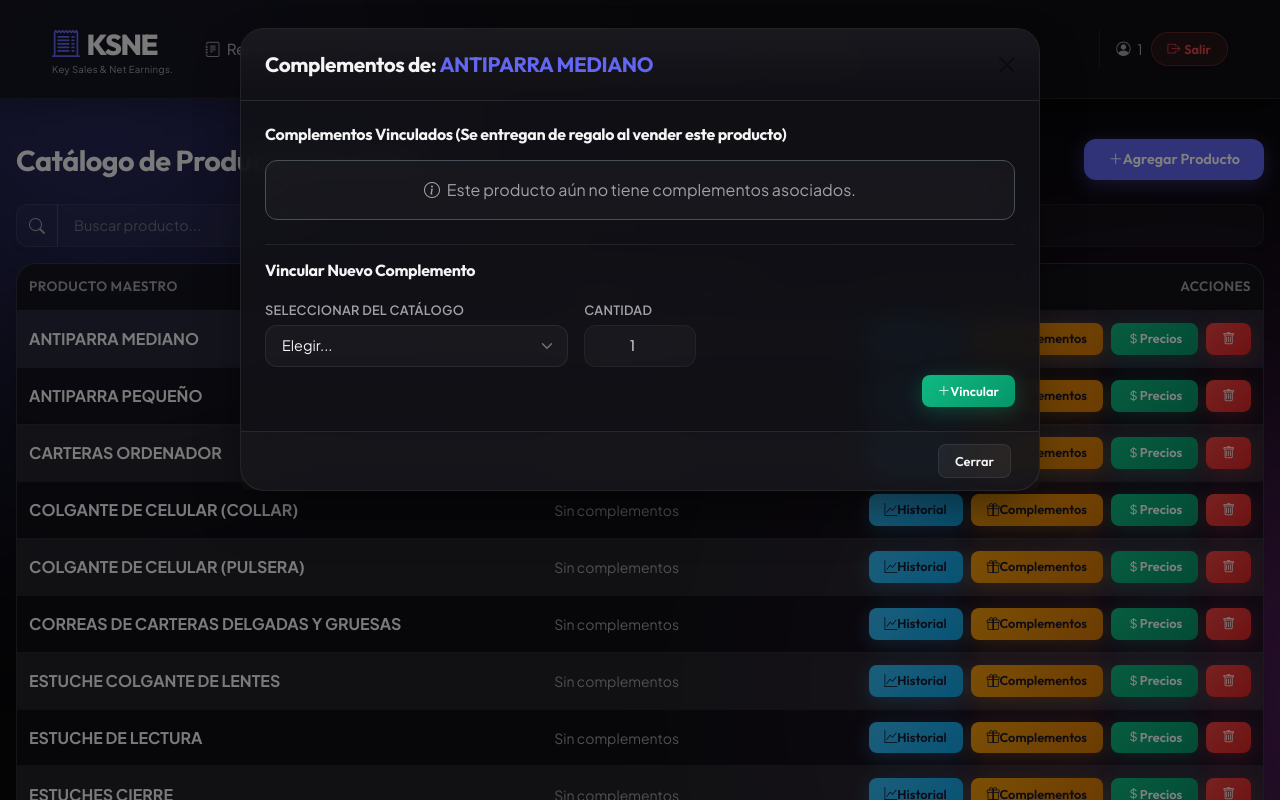
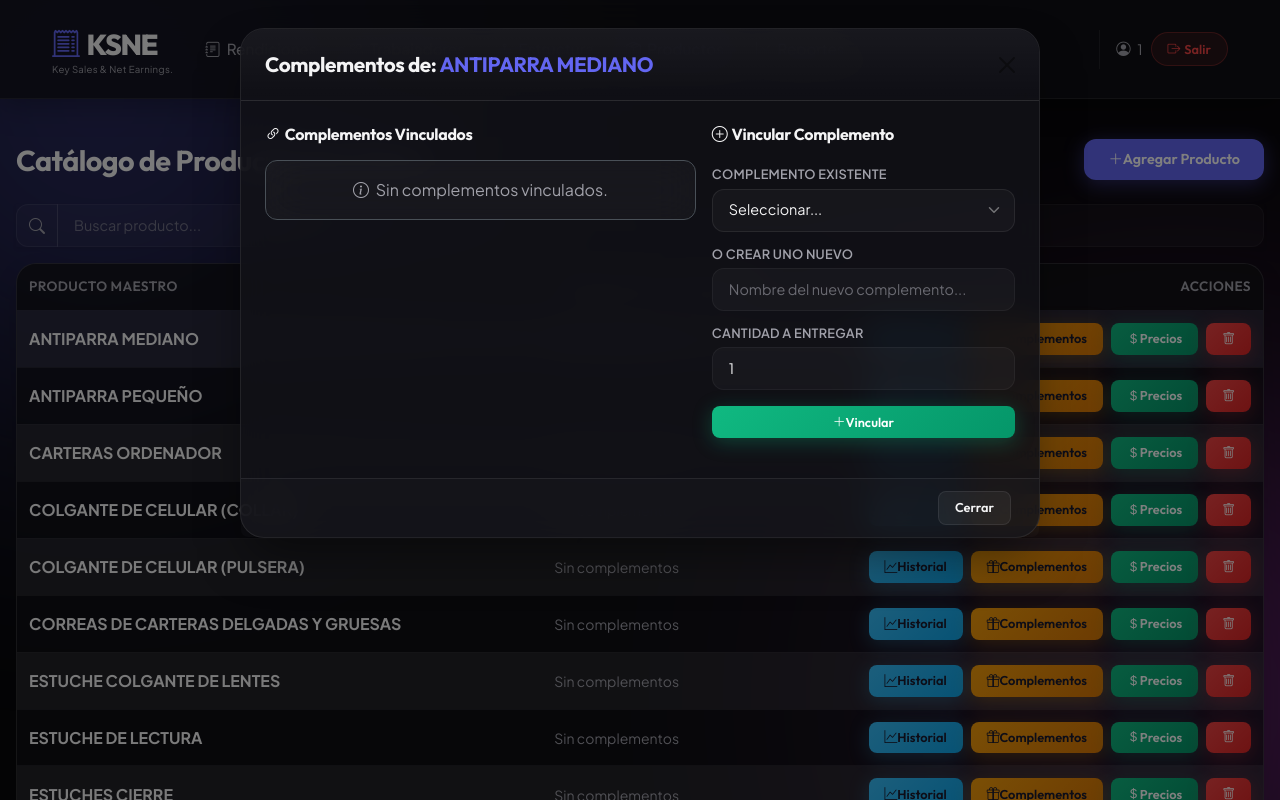
Before and after one commit to SekiDesu0/KSNE, a Flask app: page /admin/productos in a window 1280 px wide, after a click on "Complementos". Run offline with Flask 3, Linux system fonts and the light colour scheme; the visitor is signed in with stand-in values (Sample User, id 1); data comes from the database, SQL or seed files in the repository; data that the repository does not hold is empty.

Commit message:
modified:   routes/admin_bp.py 	modified:   static/js/admin_productos.js 	modified:   templates/admin_productos.html 	modified:   templates/macros/modals.html

```diff
--- a/routes/admin_bp.py
+++ b/routes/admin_bp.py
@@ -408,22 +408,21 @@ def delete_product(id):
 @admin_bp.route('/productos/<int:prod_id>/complementos/add', methods=['POST'])
 @admin_required
 def add_producto_complemento(prod_id):
-    comp_id = request.form.get('complemento_id')
+    comp_id = request.form.get('complemento_id', '').strip()
     comp_name_nuevo = request.form.get('complemento_nombre_nuevo', '').strip()
     cantidad = int(request.form.get('cantidad', 1) or 1)
 
-    if comp_id == '__nuevo__':
-        if not comp_name_nuevo:
-            flash("Debes ingresar el nombre del nuevo complemento.", "danger")
-            return redirect(url_for('admin.manage_products'))
-
+    if comp_name_nuevo and not comp_id:
         comp = Complemento.query.filter_by(name=comp_name_nuevo).first()
         if not comp:
             comp = Complemento(name=comp_name_nuevo)
             db.session.add(comp)
             db.session.flush()
+    elif comp_id:
+        comp = db.session.get(Complemento, int(comp_id))
     else:
-        comp = db.session.get(Complemento, int(comp_id))
+        flash("Debes seleccionar un complemento o ingresar uno nuevo.", "danger")
+        return redirect(url_for('admin.manage_products'))
 
     if not comp:
         flash("Complemento no encontrado.", "danger")
@@ -449,6 +448,36 @@ def delete_producto_complemento(assoc_id):
         db.session.delete(assoc)
         db.session.commit()
         flash("Complemento desvinculado del producto.", "info")
+    return redirect(url_for('admin.manage_products'))
+
+
+@admin_bp.route('/productos/complementos/update/<int:assoc_id>', methods=['POST'])
+@admin_required
+def update_producto_complemento_cantidad(assoc_id):
+    assoc = db.session.get(ProductoComplemento, assoc_id)
+    if assoc:
+        try:
+            cantidad = int(request.form.get('cantidad', 1))
+            if cantidad < 1:
+                cantidad = 1
+            assoc.cantidad = cantidad
+            db.session.commit()
+            return jsonify({'ok': True, 'cantidad': cantidad})
+        except (ValueError, TypeError):
+            return jsonify({'ok': False, 'error': 'Invalid cantidad'}), 400
+    return jsonify({'ok': False, 'error': 'Not found'}), 404
+
+
+@admin_bp.route('/complementos/delete/<int:comp_id>', methods=['POST'])
+@admin_required
+def delete_complemento(comp_id):
+    comp = db.session.get(Complemento, comp_id)
+    if comp:
+        ProductoComplemento.query.filter_by(complemento_id=comp_id).delete()
+        nombre = comp.name
+        db.session.delete(comp)
+        db.session.commit()
+        flash(f"Complemento '{nombre}' eliminado del catálogo.", "info")
     return redirect(url_for('admin.manage_products'))
 
 
--- a/static/js/admin_productos.js
+++ b/static/js/admin_productos.js
@@ -40,16 +40,19 @@ document.addEventListener("DOMContentLoaded", function () {
         });
     }
 
-    window.toggleNuevoComplementoInput = function(prodId, selectEl) {
-        const wrapper = document.getElementById(`nuevo_comp_wrapper_${prodId}`);
-        if (wrapper) {
-            if (selectEl.value === '__nuevo__') {
-                wrapper.style.display = 'block';
-                wrapper.querySelector('input').setAttribute('required', 'required');
-            } else {
-                wrapper.style.display = 'none';
-                wrapper.querySelector('input').removeAttribute('required');
+    window.updateComplementoCantidad = function(input) {
+        const assocId = input.getAttribute('data-assoc-id');
+        const cantidad = parseInt(input.value) || 1;
+        if (cantidad < 1) input.value = 1;
+
+        fetch(`/admin/productos/complementos/update/${assocId}`, {
+            method: 'POST',
+            headers: { 'Content-Type': 'application/x-www-form-urlencoded' },
+            body: `cantidad=${cantidad}`,
+        }).then(r => r.json()).then(data => {
+            if (data.ok) {
+                input.value = data.cantidad;
             }
-        }
+        });
     };
 });
--- a/templates/admin_productos.html
+++ b/templates/admin_productos.html
@@ -38,11 +38,9 @@
                     <td class="align-middle fw-bold">{{ prod.name }}</td>
                     <td class="align-middle">
                         {% if prod.complementos %}
-                            {% for comp in prod.complementos %}
-                                <span class="badge bg-secondary mb-1" style="font-size: 0.85em;">{{ comp.name }} (x{{ comp.cantidad }})</span>
-                            {% endfor %}
+                            <span class="badge bg-info text-dark">{{ prod.complementos|length }} complemento{{ 's' if prod.complementos|length != 1 }}</span>
                         {% else %}
-                            <span class="text-muted italic small">Sin complementos</span>
+                            <span class="text-muted small">Sin complementos</span>
                         {% endif %}
                     </td>
                     <td class="align-middle text-end">
--- a/templates/macros/modals.html
+++ b/templates/macros/modals.html
@@ -902,28 +902,41 @@
                 <button type="button" class="btn-close" data-bs-dismiss="modal" aria-label="Close"></button>
             </div>
             <div class="modal-body text-start">
-                <h6 class="fw-bold mb-3">Complementos Vinculados (Se entregan de regalo al vender este producto)</h6>
+                <div class="row g-3">
+                    <div class="col-md-7">
+                        <h6 class="fw-bold mb-3"><i class="bi bi-link-45deg me-1"></i>Complementos Vinculados</h6>
                         {% if prod.complementos %}
-                <div class="table-responsive mb-4">
-                    <table class="table table-striped table-hover table-bordered mb-0 align-middle">
+                        <div class="table-responsive">
+                            <table class="table table-sm table-hover mb-0 align-middle">
                                 <thead class="table-dark">
                                     <tr>
-                                <th>Nombre Complemento</th>
-                                <th class="text-center" style="width: 120px;">Cantidad</th>
-                                <th class="text-end" style="width: 100px;">Desvincular</th>
+                                        <th>Complemento</th>
+                                        <th class="text-center" style="width: 90px;">Cantidad</th>
+                                        <th class="text-center" style="width: 50px;"></th>
                                     </tr>
                                 </thead>
                                 <tbody>
                                     {% for comp in prod.complementos %}
                                     <tr>
-                                <td>{{ comp.name }}</td>
-                                <td class="text-center fw-bold">{{ comp.cantidad }}</td>
-                                <td class="text-end">
-                                    <form method="POST" action="{{ url_for('admin.delete_producto_complemento', assoc_id=comp.id) }}" class="d-inline">
-                                        <button type="submit" class="btn btn-danger btn-sm py-0 px-2" title="Desvincular">
-                                            <i class="bi bi-trash"></i>
+                                        <td class="fw-bold">{{ comp.name }}</td>
+                                        <td>
+                                            <input type="number"
+                                                   class="form-control form-control-sm text-center comp-qty-input"
+                                                   value="{{ comp.cantidad }}"
+                                                   min="1"
+                                                   data-assoc-id="{{ comp.id }}"
+                                                   data-prod-id="{{ prod.id }}"
+                                                   onchange="updateComplementoCantidad(this)">
+                                        </td>
+                                        <td class="text-center">
+                                            <button type="button"
+                                                    class="btn btn-outline-danger btn-sm py-0 px-2"
+                                                    data-bs-toggle="modal"
+                                                    data-bs-target="#unlinkComp{{ comp.id }}"
+                                                    data-bs-dismiss="modal"
+                                                    title="Desvincular">
+                                                <i class="bi bi-x-lg"></i>
                                             </button>
-                                    </form>
                                         </td>
                                     </tr>
                                     {% endfor %}
@@ -931,39 +944,48 @@
                             </table>
                         </div>
                         {% else %}
-                <div class="alert alert-light border text-center text-muted mb-4 py-3">
-                    <i class="bi bi-info-circle me-1"></i> Este producto aún no tiene complementos asociados.
+                        <div class="alert alert-light border text-center text-muted py-3">
+                            <i class="bi bi-info-circle me-1"></i> Sin complementos vinculados.
                         </div>
                         {% endif %}
+                    </div>
 
-                <hr>
-
-                <h6 class="fw-bold mb-3">Vincular Nuevo Complemento</h6>
-                <form method="POST" action="{{ url_for('admin.add_producto_complemento', prod_id=prod.id) }}">
-                    <div class="row g-3 align-items-end">
                     <div class="col-md-5">
-                            <label class="form-label small text-muted mb-1">Seleccionar del Catálogo</label>
-                            <select class="form-select form-select-sm" name="complemento_id" onchange="toggleNuevoComplementoInput({{ prod.id }}, this)" required>
-                                <option value="" selected disabled>Elegir...</option>
+                        <h6 class="fw-bold mb-3"><i class="bi bi-plus-circle me-1"></i>Vincular Complemento</h6>
+                        <form method="POST" action="{{ url_for('admin.add_producto_complemento', prod_id=prod.id) }}" class="mb-3">
+                            <label class="form-label small text-muted mb-1">Complemento existente</label>
+                            <select class="form-select form-select-sm mb-2" name="complemento_id">
+                                <option value="" selected disabled>Seleccionar...</option>
                                 {% for cat in complementos_catalogo %}
                                     <option value="{{ cat.id }}">{{ cat.name }}</option>
                                 {% endfor %}
-                                <option value="__nuevo__">+ Crear nuevo complemento...</option>
                             </select>
-                        </div>
-                        <div class="col-md-5" id="nuevo_comp_wrapper_{{ prod.id }}" style="display:none;">
-                            <label class="form-label small text-muted mb-1">Nombre del Nuevo Complemento</label>
-                            <input type="text" class="form-control form-control-sm" name="complemento_nombre_nuevo" placeholder="Ej. Paño microfibra">
-                        </div>
-                        <div class="col-md-2" id="cantidad_comp_wrapper_{{ prod.id }}">
-                            <label class="form-label small text-muted mb-1">Cantidad</label>
-                            <input type="number" class="form-control form-control-sm text-center" name="cantidad" value="1" min="1" required>
-                        </div>
-                        <div class="col-md-12 text-end mt-2">
-                            <button type="submit" class="btn btn-success btn-sm"><i class="bi bi-plus-lg"></i> Vincular</button>
+
+                            <label class="form-label small text-muted mb-1">O crear uno nuevo</label>
+                            <input type="text" class="form-control form-control-sm mb-2" name="complemento_nombre_nuevo" placeholder="Nombre del nuevo complemento...">
+
+                            <label class="form-label small text-muted mb-1">Cantidad a entregar</label>
+                            <input type="number" class="form-control form-control-sm mb-3" name="cantidad" value="1" min="1" required>
+
+                            <button type="submit" class="btn btn-success btn-sm w-100"><i class="bi bi-plus-lg"></i> Vincular</button>
+                        </form>
                     </div>
                 </div>
-                </form>
+
+                {% if complementos_catalogo %}
+                <hr class="mt-3 mb-2">
+                <p class="text-muted small mb-2"><i class="bi bi-tags me-1"></i>Catálogo de complementos disponibles:</p>
+                <div class="d-flex flex-wrap gap-1">
+                    {% for cat in complementos_catalogo %}
+                        <span class="badge bg-secondary d-inline-flex align-items-center gap-1 pe-0" style="padding-right: 0.15rem !important;">
+                            {{ cat.name }}
+                            <button type="button" class="btn-close btn-close-white border-0" style="font-size: 0.45rem; width: 12px; height: 12px;"
+                                    data-bs-toggle="modal" data-bs-target="#deleteComp{{ prod.id }}_{{ cat.id }}"
+                                    data-bs-dismiss="modal" title="Eliminar complemento"></button>
+                        </span>
+                    {% endfor %}
+                </div>
+                {% endif %}
             </div>
             <div class="modal-footer py-2">
                 <button type="button" class="btn btn-secondary btn-sm" data-bs-dismiss="modal">Cerrar</button>
@@ -971,4 +993,25 @@
         </div>
     </div>
 </div>
+
+{% for comp in prod.complementos %}
+{{ confirm_modal(
+    id='unlinkComp' ~ comp.id,
+    title='Desvincular Complemento',
+    message='¿Desvincular "' ~ comp.name ~ '" de "' ~ prod.name ~ '"? Dejará de entregarse como regalo.',
+    action_url=url_for('admin.delete_producto_complemento', assoc_id=comp.id),
+    btn_class='btn-danger',
+    btn_text='Desvincular'
+) }}
+{% endfor %}
+{% for cat in complementos_catalogo %}
+{{ confirm_modal(
+    id='deleteComp' ~ prod.id ~ '_' ~ cat.id,
+    title='Eliminar Complemento',
+    message='¿Eliminar "' ~ cat.name ~ '" del catálogo? Se desvinculará de todos los productos.',
+    action_url=url_for('admin.delete_complemento', comp_id=cat.id),
+    btn_class='btn-danger',
+    btn_text='Eliminar'
+) }}
+{% endfor %}
 {% endmacro %}
```
Lines whose indentation alone changed are shown as unchanged.
